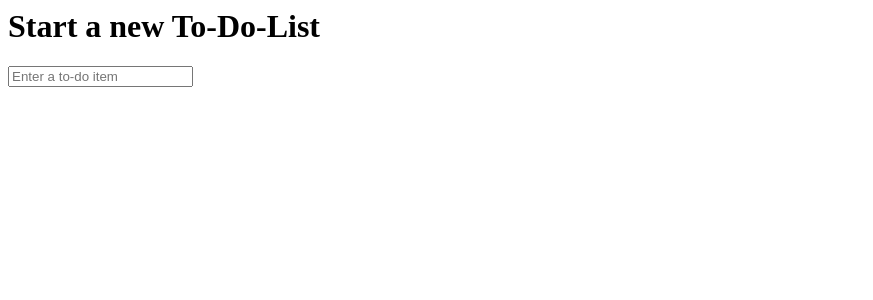
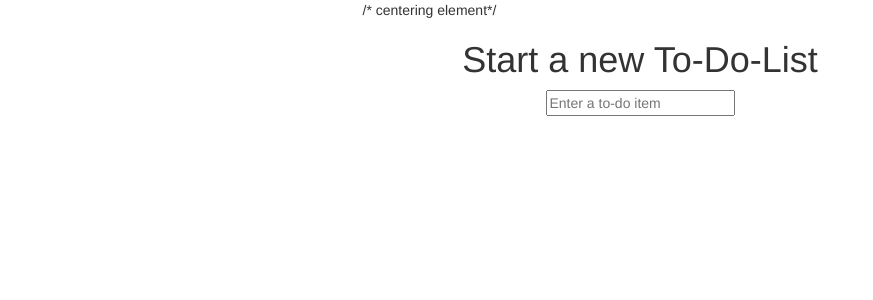
Before and after one commit to Jeanielmj/ottg_tdd, a Django app: page / in a window 1280 px wide. Shown: the top 300 px of the page, without its empty margins (0-873 px from the left). Run offline with Django 3.2, Linux system fonts and the light colour scheme; parts of the project's set-up code (start-up, migrations or seed data) failed here and were passed over; some libraries are stand-ins or nearby versions.

Commit message:
Added bootstrap and centered page.

```diff
--- a/superlists/functional_tests/tests.py
+++ b/superlists/functional_tests/tests.py
@@ -1,9 +1,10 @@
-from django.test import LiveServerTestCase
+#from django.test import LiveServerTestCase
+from django.contrib.staticfiles.testing import StaticLiveServerTestCase
 from selenium import webdriver
 from selenium.webdriver.common.keys import Keys
 #import unittest
 
-class NewVisitorTest(LiveServerTestCase):
+class NewVisitorTest(StaticLiveServerTestCase):
     # before every test, set up
     def setUp(self):
         self.browser = webdriver.Firefox()
--- a/superlists/lists/templates/base.html
+++ b/superlists/lists/templates/base.html
@@ -1,14 +1,32 @@
-<html>
+<!DOCTYPE html>
+<html lang="en">
   <head>
+    <meta charset="utf-8">
+    <meta http-equiv="X-UA-Compatible" content="IE-edge">
+    <meta name="viewport" content="width=device-width, initial-scale=1">
     <title>To-Do lists</title>
+    <!-- Bootstrap -->
+    <link href="/static/css/bootstrap.min.css" rel="stylesheet">
   </head>
   <body>
+    <div class="container">
+      <div class="row">
+        <div class="col-md-6 col-md-offset-3"> /* centering element*/
+          <div class="text-center">
             <h1>{% block header_text %}{% endblock %}</h1>
             <form method="POST" action="{% block form_action %}{% endblock %}">
               <input id="id_new_item" name="item_text" placeholder="Enter a to-do item"/>
               {% csrf_token %}
             </form>
+          </div>
+        </div>
+      </div>
+      <div class="row">
+        <div class="col-md-6 col-md-offset-3">
           {% block table %}
           {% endblock %}
+        </div>
+      </div>
+    </div>
   </body>
 </html>
--- a/superlists/lists/urls.py
+++ b/superlists/lists/urls.py
@@ -6,5 +6,5 @@ urlpatterns = [
     url(r'^new$', views.new_list, name='new_list'),
     url(r'^(\d+)/add_item$', views.add_item, name='add_item'),
     url(r'^(\d+)/$', views.view_list, name='view_list'),
-    url(r'^items/(\d+)/delete', views.delete_item, name='delete_item'),
+    #url(r'^items/(\d+)/delete', views.delete_item, name='delete_item'),
 ]
--- a/superlists/lists/views.py
+++ b/superlists/lists/views.py
@@ -26,3 +26,8 @@ def add_item(request, list_id):
     list_ = List.objects.get(id=list_id)
     Item.objects.create(text=request.POST['item_text'], list= list_)
     return redirect('/lists/%d/' % (list_.id,))
+
+def delete_item(request, item_id):
+    list_ = List.objects.get(id=list_id)
+    Item.objects.create(text=request.POST['item_text'], list= list_)
+    return redirect('/lists/%d/' % (list_.id,))
```
Lines whose indentation alone changed are shown as unchanged.
